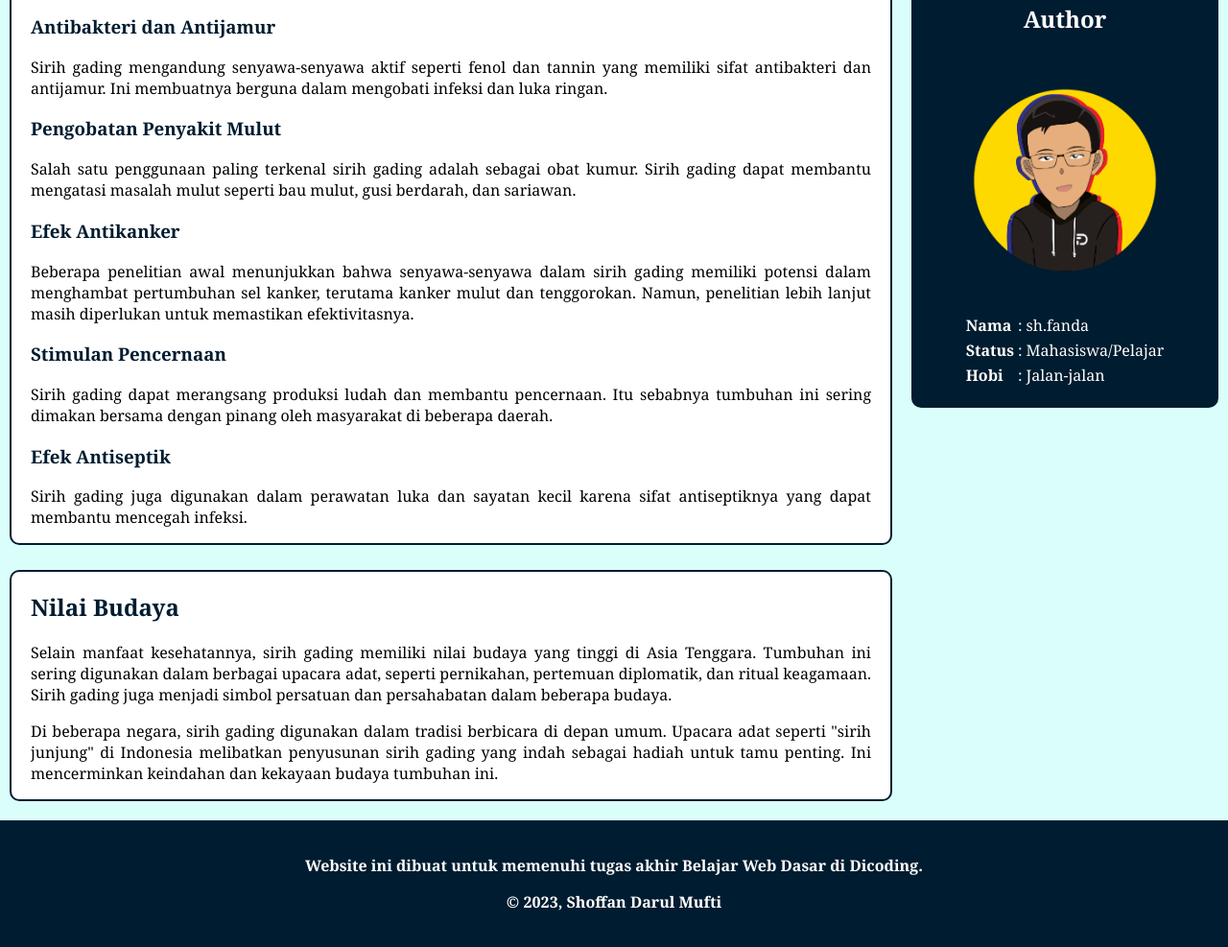
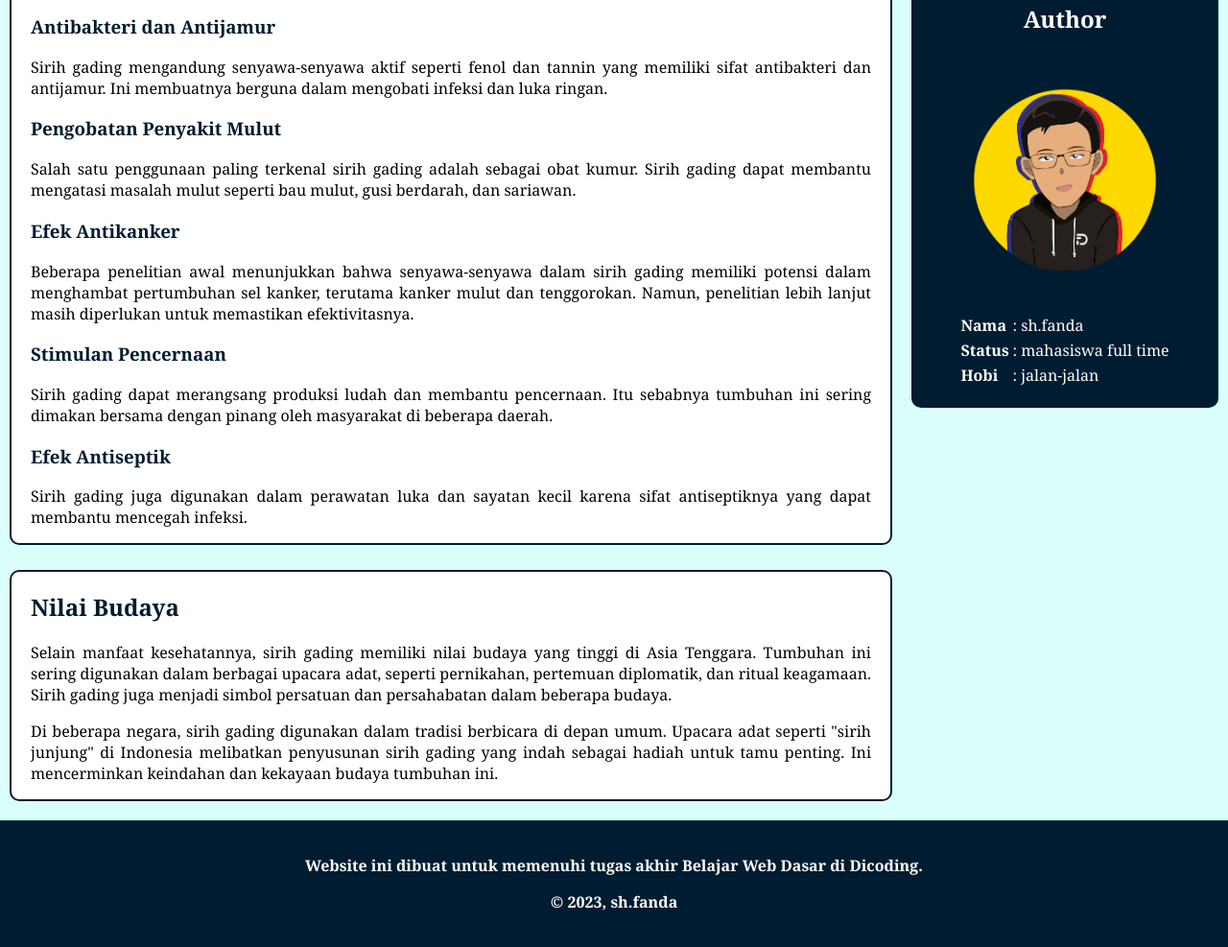
Before and after one commit to shoffandarul/submission-dasar-web, a plain HTML site: page index.html in a window 1280 px wide. Shown: the part 791-1778 px from the top of the page at 96% size. Drawn offline with Linux system fonts and the light colour scheme.

Commit message:
edit index.html

```diff
--- a/index.html
+++ b/index.html
@@ -95,12 +95,12 @@
                     <tr>
                         <th>Status</th>
                         <td>:</td>
-                        <td>Mahasiswa/Pelajar</td>
+                        <td>mahasiswa full time</td>
                     </tr>
                     <tr>
                         <th>Hobi</th>
                         <td>:</td>
-                        <td>Jalan-jalan</td>
+                        <td>jalan-jalan</td>
                     </tr>
                 </table>
             </div>
@@ -108,7 +108,7 @@
     </main>
     <footer>
         <p>Website ini dibuat untuk memenuhi tugas akhir Belajar Web Dasar di Dicoding.</p>
-        <p>&copy; 2023, Shoffan Darul Mufti</p>
+        <p>&copy; 2023, sh.fanda</p>
     </footer>
 </body>
 </html>
```
